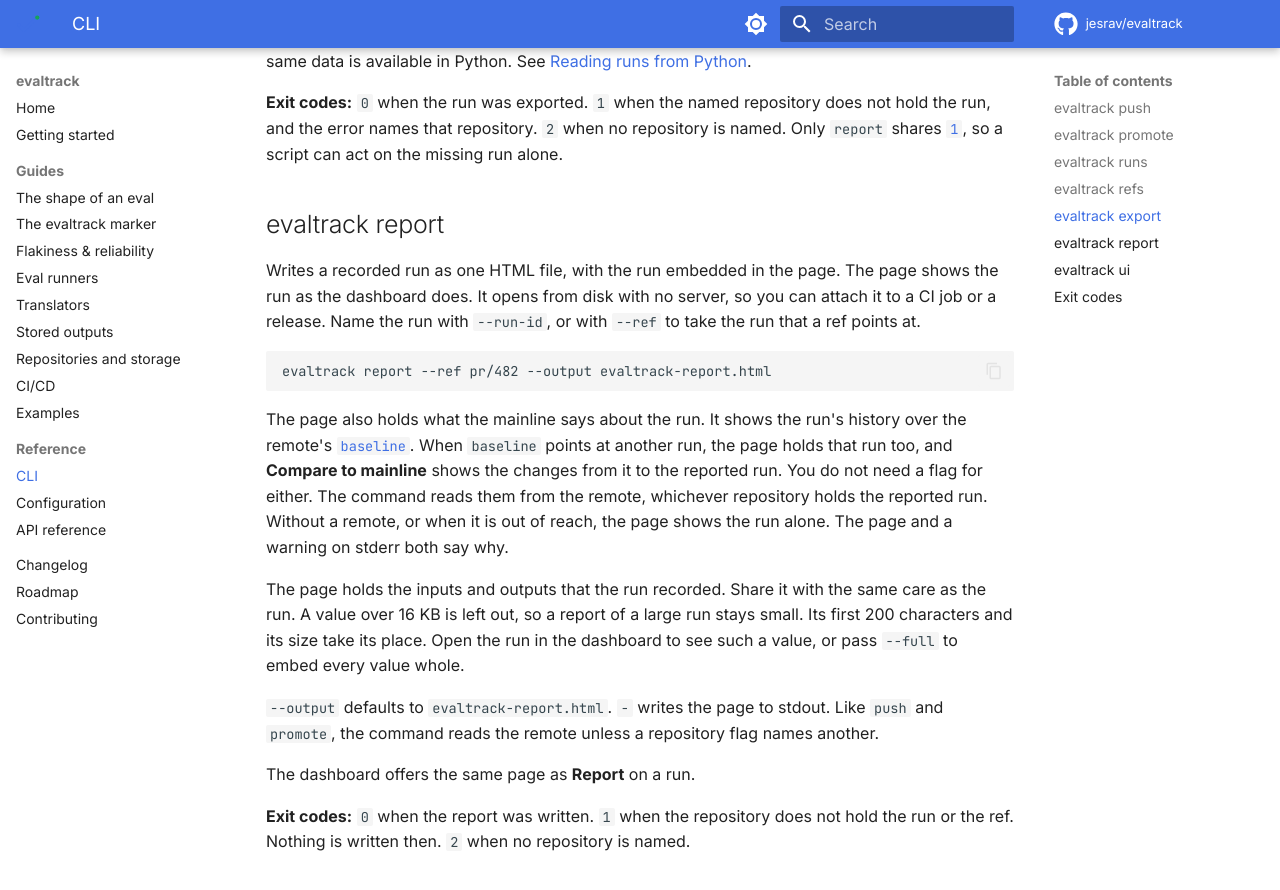
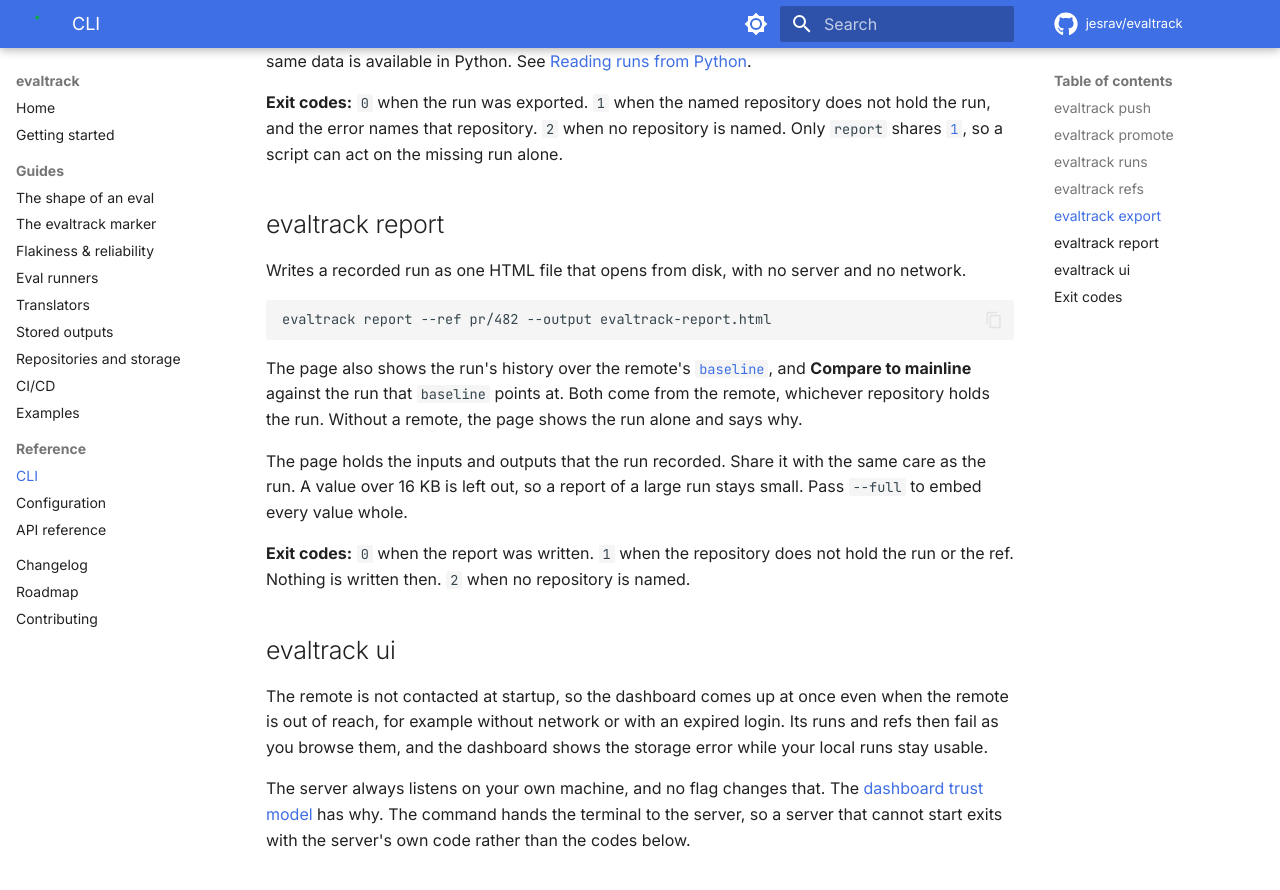
Before and after one commit to jesrav/evaltrack, an MkDocs documentation site: the page built from docs/cli.md, in a window 1280 px wide and 900 px high, scrolled down 1225 px. Shown: the top 890 px of the window. Built offline with MkDocs 1.6.1 and Material for MkDocs 9.7.7, drawn with Linux system fonts in a browser that asks for light colours; comment, search, counter and statistics services are not loaded; the version menu is left out.

Commit message:
Remove fluff in new parts of cli docs

````diff
--- a/docs/cli.md
+++ b/docs/cli.md
@@ -55,30 +55,19 @@ and the error names that repository. `2` when no repository is named. Only `repo
 
 ## evaltrack report
 
-Writes a recorded run as one HTML file, with the run embedded in the page. The page shows the run as
-the dashboard does. It opens from disk with no server, so you can attach it to a CI job or a
-release. Name the run with `--run-id`, or with `--ref` to take the run that a ref points at.
+Writes a recorded run as one HTML file that opens from disk, with no server and no network.
 
 ```bash
 evaltrack report --ref pr/482 --output evaltrack-report.html
 ```
 
-The page also holds what the mainline says about the run. It shows the run's history over the
-remote's [`baseline`][baseline]. When `baseline` points at another run, the page holds that run too,
-and **Compare to mainline** shows the changes from it to the reported run. You do not need a flag
-for either. The command reads them from the remote, whichever repository holds the reported run.
-Without a remote, or when it is out of reach, the page shows the run alone. The page and a warning
-on stderr both say why.
+The page also shows the run's history over the remote's [`baseline`][baseline], and **Compare to
+mainline** against the run that `baseline` points at. Both come from the remote, whichever
+repository holds the run. Without a remote, the page shows the run alone and says why.
 
 The page holds the inputs and outputs that the run recorded. Share it with the same care as the run.
-A value over 16 KB is left out, so a report of a large run stays small. Its first 200 characters and
-its size take its place. Open the run in the dashboard to see such a value, or pass `--full` to
-embed every value whole.
-
-`--output` defaults to `evaltrack-report.html`. `-` writes the page to stdout. Like `push` and
-`promote`, the command reads the remote unless a repository flag names another.
-
-The dashboard offers the same page as **Report** on a run.
+A value over 16 KB is left out, so a report of a large run stays small. Pass `--full` to embed every
+value whole.
 
 **Exit codes:** `0` when the report was written. `1` when the repository does not hold the run or
 the ref. Nothing is written then. `2` when no repository is named.
````
